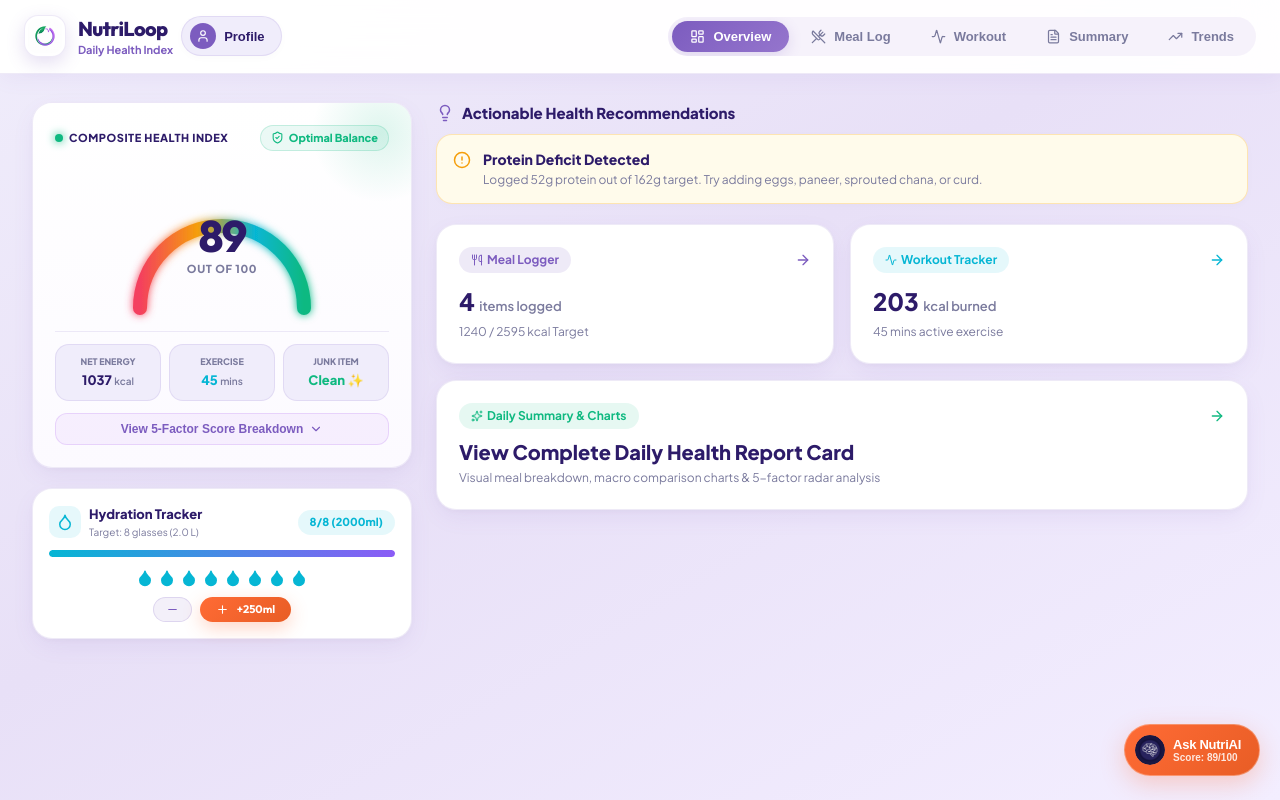
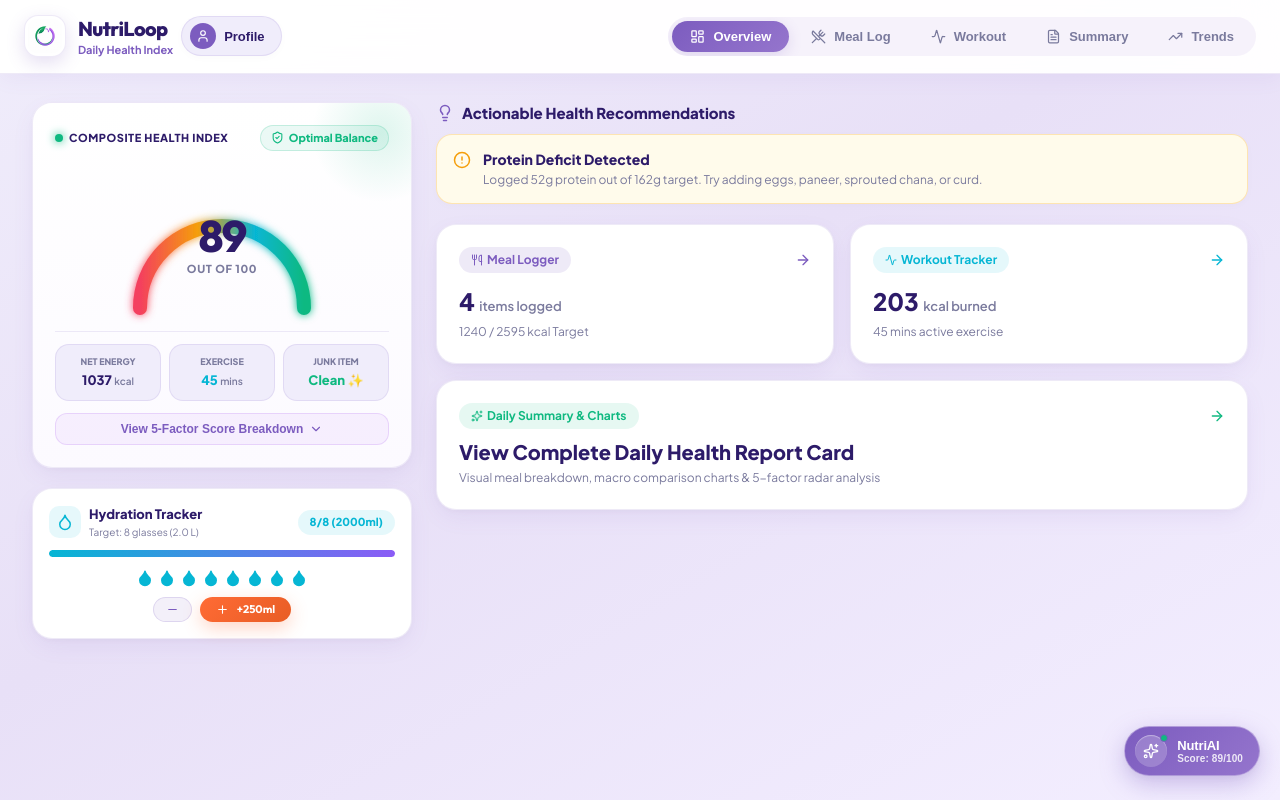
Before and after one commit to soham-j2/NutriSync, a React (Vite) app: page / in a window 1280 px wide. Built offline with nearby package versions, Linux system fonts and the light colour scheme.

Commit message:
style: redesign NutriAI FAB button to sleek soft lavender glass pill

```diff
--- a/src/components/NutriAiFab.jsx
+++ b/src/components/NutriAiFab.jsx
@@ -1,4 +1,5 @@
 import React from 'react';
+import { Sparkles } from 'lucide-react';
 
 export const NutriAiFab = ({ onClick, healthScore = 75 }) => {
   return (
@@ -13,50 +14,58 @@ export const NutriAiFab = ({ onClick, healthScore = 75 }) => {
         zIndex: 150,
         display: 'flex',
         alignItems: 'center',
-        gap: '8px',
-        padding: '10px 18px 10px 10px',
+        gap: '10px',
+        padding: '8px 16px 8px 10px',
         borderRadius: '30px',
-        background: 'linear-gradient(135deg, #FF6B35 0%, #E85D25 100%)',
+        background: 'linear-gradient(135deg, #7C5CBF 0%, #9575CD 100%)',
         color: '#ffffff',
-        border: '1px solid rgba(255,255,255,0.3)',
-        boxShadow: '0 8px 24px var(--accent-cta-glow)',
+        border: '1px solid rgba(255, 255, 255, 0.35)',
+        boxShadow: '0 8px 24px rgba(124, 92, 191, 0.35), 0 2px 8px rgba(0, 0, 0, 0.04)',
         cursor: 'pointer',
-        transition: 'all 0.25s cubic-bezier(0.4,0,0.2,1)'
+        backdropFilter: 'blur(12px)',
+        WebkitBackdropFilter: 'blur(12px)',
+        transition: 'all 0.25s cubic-bezier(0.4, 0, 0.2, 1)'
       }}
       onMouseEnter={(e) => {
-        e.currentTarget.style.transform = 'translateY(-3px) scale(1.04)';
-        e.currentTarget.style.boxShadow = '0 14px 36px var(--accent-cta-glow)';
+        e.currentTarget.style.transform = 'translateY(-3px) scale(1.03)';
+        e.currentTarget.style.boxShadow = '0 14px 32px rgba(124, 92, 191, 0.5)';
       }}
       onMouseLeave={(e) => {
         e.currentTarget.style.transform = 'none';
-        e.currentTarget.style.boxShadow = '0 8px 24px var(--accent-cta-glow)';
+        e.currentTarget.style.boxShadow = '0 8px 24px rgba(124, 92, 191, 0.35), 0 2px 8px rgba(0, 0, 0, 0.04)';
       }}
     >
-      {/* AI Logo instead of Sparkles */}
+      {/* Animated AI Icon Container */}
       <div style={{
-        width: '30px',
-        height: '30px',
+        width: '32px',
+        height: '32px',
         borderRadius: '50%',
-        overflow: 'hidden',
-        background: 'rgba(255,255,255,0.15)',
-        flexShrink: 0,
+        background: 'rgba(255, 255, 255, 0.2)',
         display: 'flex',
         alignItems: 'center',
-        justifyContent: 'center'
+        justifyContent: 'center',
+        flexShrink: 0,
+        position: 'relative',
+        boxShadow: 'inset 0 1px 1px rgba(255,255,255,0.4)'
       }}>
-        <img
-          src="/ai-logo.png"
-          alt="NutriAI"
-          style={{ width: '100%', height: '100%', objectFit: 'cover', borderRadius: '50%' }}
-          onError={(e) => { e.currentTarget.style.display = 'none'; e.currentTarget.parentElement.innerHTML = '🧠'; }}
-        />
+        <Sparkles size={16} color="#ffffff" />
+        <span style={{
+          position: 'absolute',
+          top: '-1px',
+          right: '-1px',
+          width: '8px',
+          height: '8px',
+          borderRadius: '50%',
+          background: '#10b981',
+          border: '1.5px solid #7C5CBF'
+        }} />
       </div>
 
-      <div style={{ display: 'flex', flexDirection: 'column', alignItems: 'flex-start' }}>
-        <span style={{ fontSize: '13px', fontWeight: '800', letterSpacing: '-0.02em', lineHeight: '1.2' }}>
-          Ask NutriAI
+      <div style={{ display: 'flex', flexDirection: 'column', alignItems: 'flex-start', textOverflow: 'ellipsis' }}>
+        <span style={{ fontSize: '13px', fontWeight: '800', letterSpacing: '-0.01em', lineHeight: '1.2' }}>
+          NutriAI
         </span>
-        <span style={{ fontSize: '10px', color: 'rgba(255,255,255,0.85)', fontWeight: '700' }}>
+        <span style={{ fontSize: '10px', color: 'rgba(255, 255, 255, 0.85)', fontWeight: '700', letterSpacing: '0.01em' }}>
           Score: {healthScore}/100
         </span>
       </div>
```
